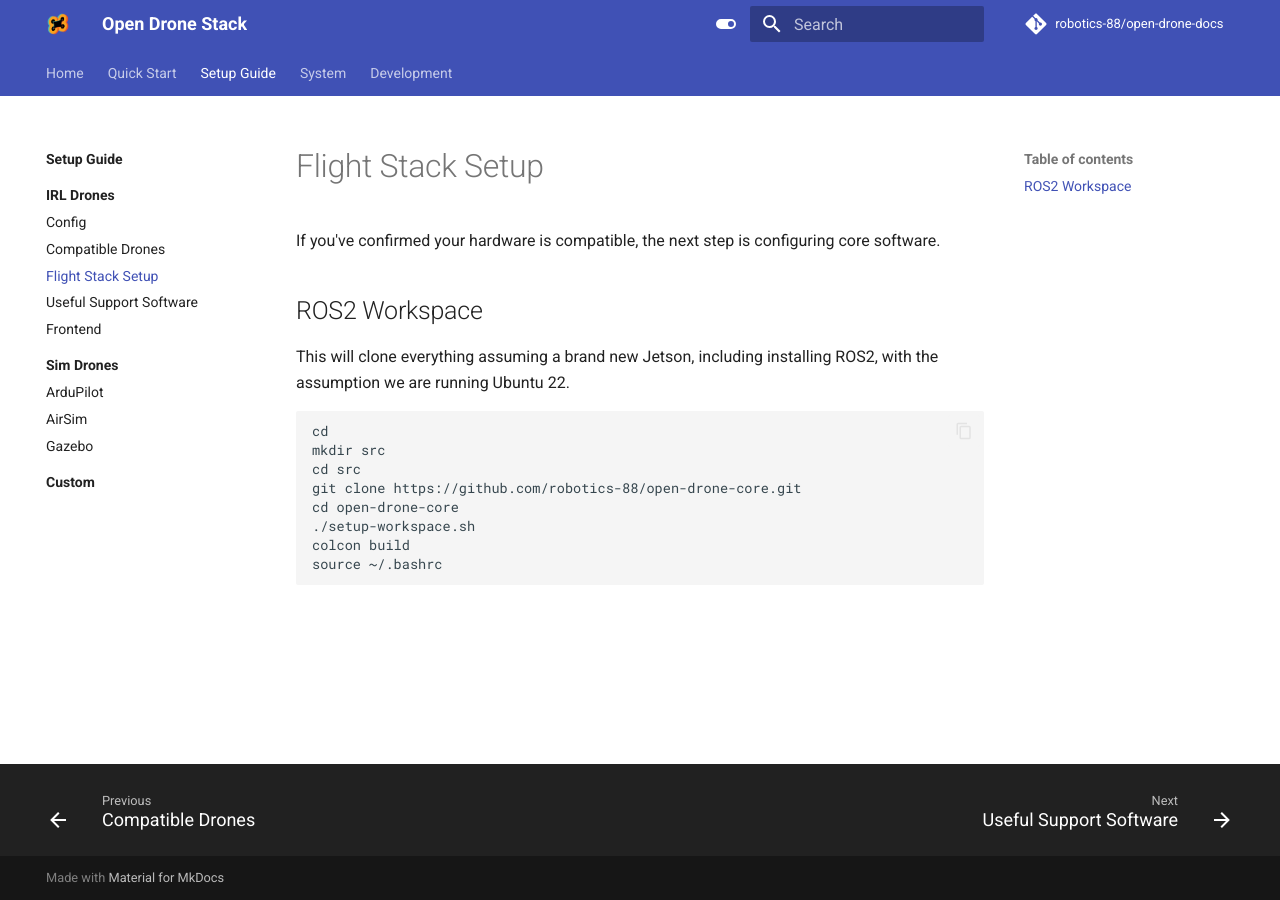
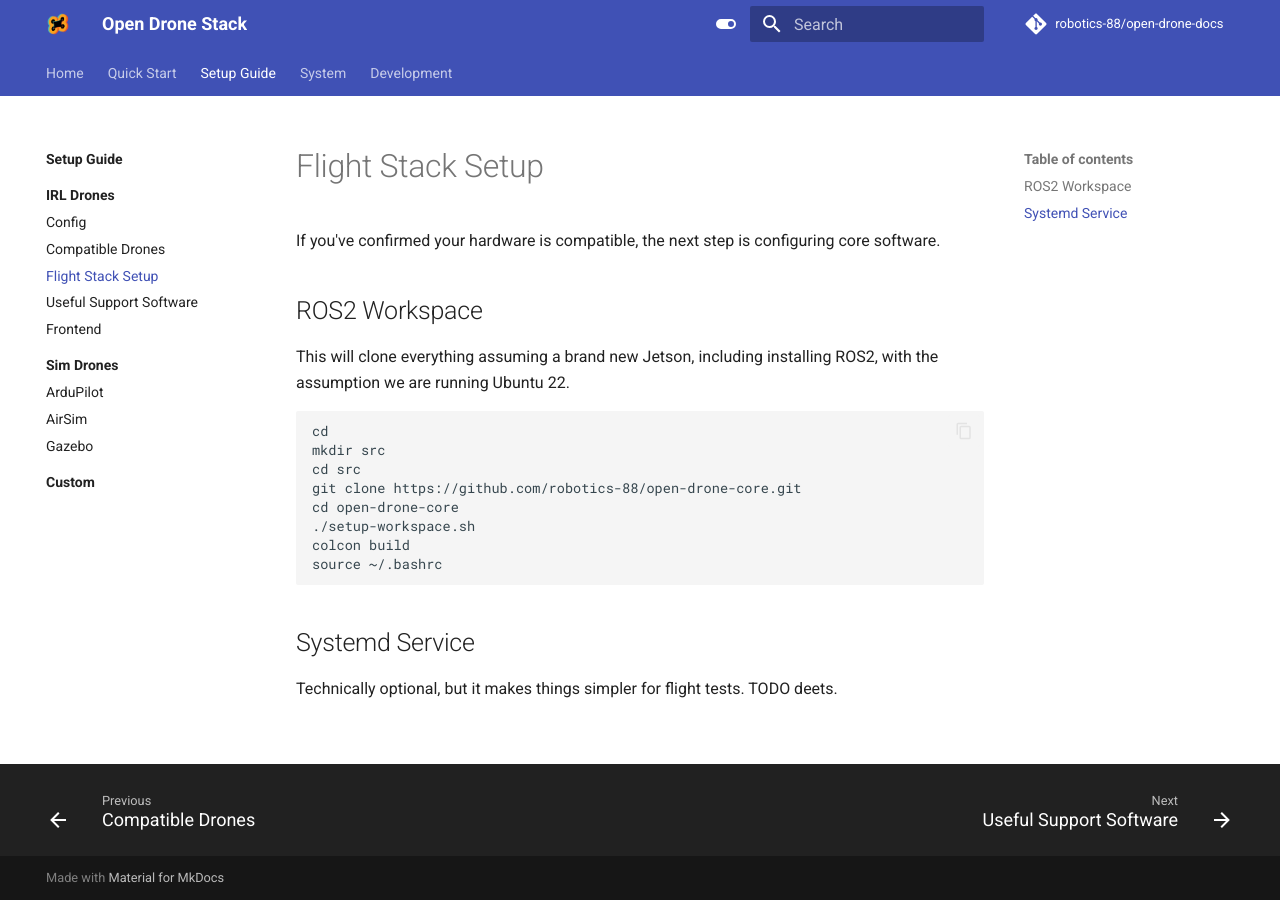
Before and after one commit to robotics-88/open-drone-docs, an MkDocs documentation site: the page built from docs/setup/drones/flightstack.md, in a window 1280 px wide. Built offline with MkDocs 1.6.1 and Material for MkDocs 9.7.7, drawn with Linux system fonts in a browser that asks for light colours; comment, search, counter and statistics services are not loaded.

Commit message:
Added emoji support, filled in custom drone setup instructions

````diff
--- a/docs/setup/drones/flightstack.md
+++ b/docs/setup/drones/flightstack.md
@@ -14,3 +14,7 @@
 colcon build
 source ~/.bashrc
 ```
+
+## Systemd Service
+
+Technically optional, but it makes things simpler for flight tests. TODO deets.
--- a/mkdocs.yml
+++ b/mkdocs.yml
@@ -62,6 +62,10 @@
   - pymdownx.tabbed
   - pymdownx.highlight
   - pymdownx.details
+  - attr_list
+  - pymdownx.emoji:
+      emoji_index: !!python/name:material.extensions.emoji.twemoji
+      emoji_generator: !!python/name:material.extensions.emoji.to_svg
 
 nav:
   - Home: index.md
````
Also changed, not shown: docs/setup/custom/index.md (+25 -0 lines).
